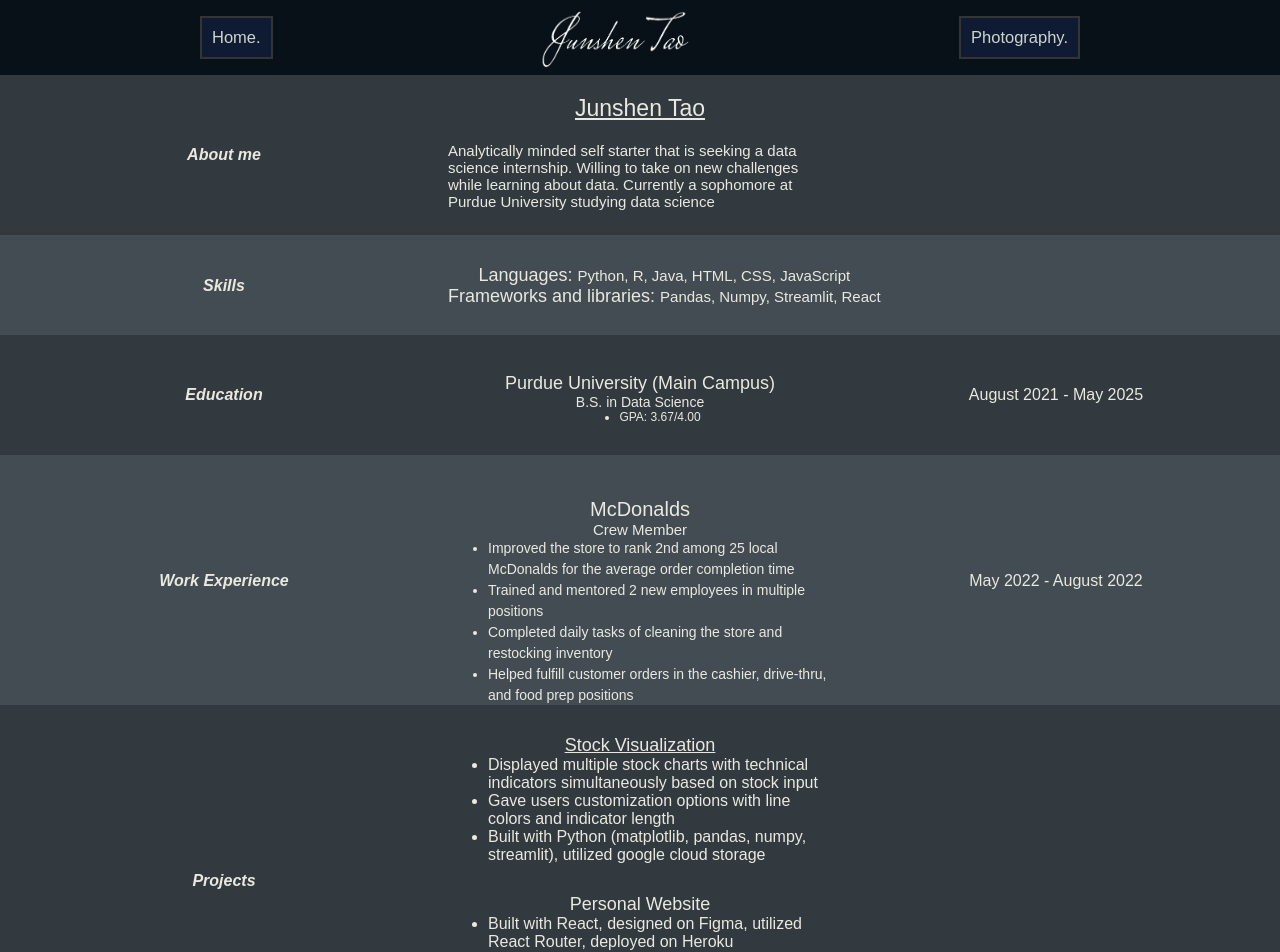
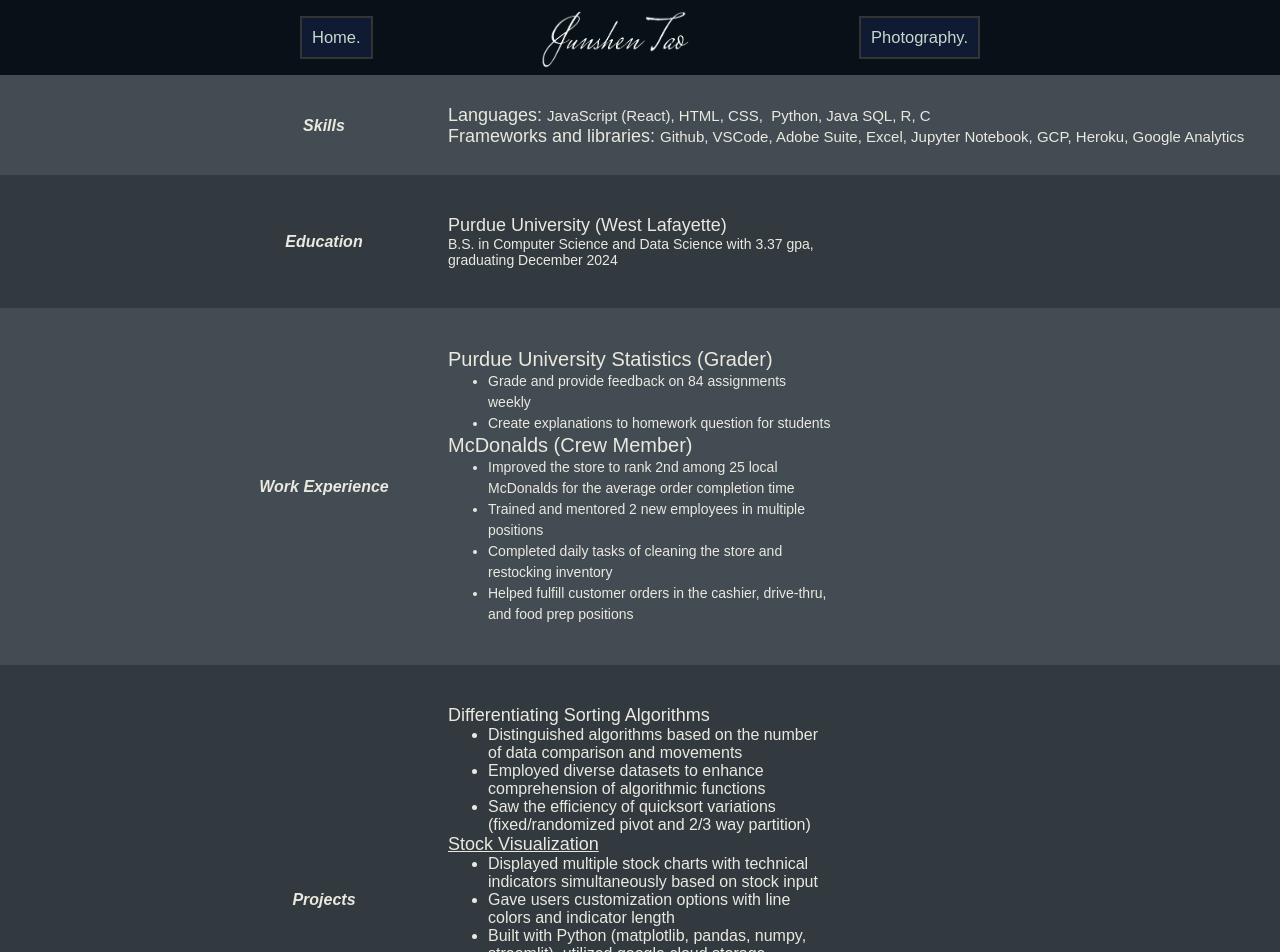
Before and after one commit to jtao1/my-website, a React (Create React App) app: page / in a window 1280 px wide. Shown: the top 952 px of the page. Built offline with nearby package versions, Linux system fonts and the light colour scheme.

Commit message:
updated website, reduced margins

```diff
--- a/src/HomePage/HomePage.js
+++ b/src/HomePage/HomePage.js
@@ -1,5 +1,5 @@
 import React from 'react';
-import AboutMeSection from './Sections/AboutMeSection.js';
+//import AboutMeSection from './Sections/AboutMeSection.js';
 import SkillsSection from './Sections/SkillsSection.js';
 import EducationSection from './Sections/EducationSection';
 import WorkExperienceSection from './Sections/WorkExperienceSection';
@@ -8,7 +8,7 @@ import ProjectsSection from './Sections/ProjectsSection.';
 export default function HomePage() {
     return (
         <div>
-            <AboutMeSection />
+            {/*<AboutMeSection />*/}
             <SkillsSection />
             <EducationSection />
             <WorkExperienceSection />
--- a/src/HomePage/Sections/EducationSection.css
+++ b/src/HomePage/Sections/EducationSection.css
@@ -1,6 +1,5 @@
 .education {
     background-color: #32393F;
-    height: 120px;
     color: #E9E9DF;
     display: grid;
     grid-template-areas: "title content time";
@@ -15,13 +14,15 @@
     align-items: center;
     justify-content: center;
     grid-area: title;
+    margin-left: 200px;
 }
 
 .education_contents {
     display: flex;
     flex-direction: column;
-    align-items: center;
-    margin-top: 38px;
+    align-items: left;
+    padding-top: 40px;
+    padding-bottom: 40px;
     width: auto;
 }
 
@@ -32,12 +33,8 @@
 .education_degree {
     font-size: 14px;
     display: flex;
+    align-items: left;
 }
-
-.education li {
-    font-size: 12px;
-}
-
 
 .education_time {
     grid-area: time;
--- a/src/HomePage/Sections/EducationSection.js
+++ b/src/HomePage/Sections/EducationSection.js
@@ -6,15 +6,12 @@ export default function EducationSection() {
         <div className='education'>
             <h1 className='education_title'>Education</h1>
             <div className='education_contents'>
-                <h1 className='education_university'>Purdue University (Main Campus)</h1>
-                <h1 className='education_degree'>B.S. in Data Science</h1>
-                <ul>
-                    <li>GPA: 3.67/4.00</li>
-                </ul>
+                <h1 className='education_university'>Purdue University (West Lafayette)</h1>
+                <h1 className='education_degree'>B.S. in Computer Science and Data Science with 3.37 gpa, graduating December 2024</h1>
             </div>
-            <div className='education_time'>
-                <h1>August 2021 - May 2025</h1>
-            </div>
+            {/*<div className='education_time'>
+                <h1>August 2021 - December 2024</h1>
+            </div>*/}
         </div>
     )
 }
--- a/src/HomePage/Sections/ProjectsSection..js
+++ b/src/HomePage/Sections/ProjectsSection..js
@@ -6,6 +6,12 @@ export default function ProjectsSection() {
         <div className='projects'>
             <h1 className='projects_title'>Projects</h1>
             <div className='projects_contents'>
+            <h1 className='projects_project_title'>Differentiating Sorting Algorithms</h1>
+                <ul className='projects_project_info'>
+                    <li>Distinguished algorithms based on the number of data comparison and movements</li>
+                    <li>Employed diverse datasets to enhance comprehension of algorithmic functions</li>
+                    <li>Saw the efficiency of quicksort variations (fixed/randomized pivot and 2/3 way partition)</li>
+                </ul>
                 <h1 className='projects_project_title'><a className='projects_links' href='https://jtao1-stocks-visualization-stocks-display-roe5sa.streamlitapp.com/'>Stock Visualization</a></h1>
                 <ul className='projects_project_info'>
                     <li>Displayed multiple stock charts with technical indicators simultaneously based on stock input</li>
--- a/src/HomePage/Sections/ProjectsSection.css
+++ b/src/HomePage/Sections/ProjectsSection.css
@@ -1,6 +1,5 @@
 .projects {
     background-color: #32393F;
-    height: 340px;
     color: #E9E9DF;
     display: grid;
     grid-template-areas: 'title name'
@@ -16,19 +15,21 @@
     align-items: center;
     justify-content: center;
     grid-area: title;
+    margin-left: 200px;
 }
 
 .projects_contents {
     display: flex;
     flex-direction: column;
     justify-items: center;
-    align-items: center;
+    align-items: left;
+    padding-top: 40px;
+    padding-bottom: 40px;
 }
 
 .projects_project_title {
     grid-area: name;
     font-size: 18px;
-    margin-top: 30px;
 }
 
 .projects li{
--- a/src/HomePage/Sections/SkillsSection.css
+++ b/src/HomePage/Sections/SkillsSection.css
@@ -16,12 +16,13 @@
     align-items: center;
     justify-content: center;
     grid-area: title;
+    margin-left: 200px;
 }
 
 .skills_contents {
     display: flex;
     flex-direction: column;
-    align-items: center;
+    align-items: left;
     margin-top: 30px;
     margin-bottom: 30px;
     grid-area: content;
--- a/src/HomePage/Sections/SkillsSection.js
+++ b/src/HomePage/Sections/SkillsSection.js
@@ -8,11 +8,11 @@ export default function SkillsSection() {
             <div className='skills_contents'>
                 <h1 className='skills_examples'>
                     <span className='skills_descriptor'>Languages: </span>
-                    Python, R, Java, HTML, CSS, JavaScript
+                    JavaScript (React), HTML, CSS,  Python, Java SQL, R, C
                 </h1>
                 <h1 className='skills_examples'>
                     <span className='skills_descriptor'>Frameworks and libraries: </span>
-                    Pandas, Numpy, Streamlit, React
+                    Github, VSCode, Adobe Suite, Excel, Jupyter Notebook, GCP, Heroku, Google Analytics
                 </h1>
             </div>
         </div>
--- a/src/HomePage/Sections/WorkExperienceSection.css
+++ b/src/HomePage/Sections/WorkExperienceSection.css
@@ -1,6 +1,5 @@
 .work_experience {
     background-color: #434C53;
-    height: 250px;
     color: #E9E9DF;
     display: grid;
     grid-template-areas: 'title content time';
@@ -10,18 +9,19 @@
 .work_experience_title {
     font-weight: 600;
     font-size: 16px;
+    margin-left: 200px;
     font-style: italic;
     display: flex;
     align-items: center;
     justify-content: center;
-    grid-area: title;
 }
 
 .work_experience_contents {
     display: flex;
     flex-direction: column;
-    align-items: center;
-    margin-top: 43px;
+    align-items: left;
+    padding-top: 40px;
+    padding-bottom: 40px;
     width: auto;
 }
 
@@ -29,16 +29,10 @@
     font-size: 20px;
 }
 
-.work_experience_job_title {
-    font-size: 15px;
-    display: flex;
-}
-
 .work_experience_info li{
     font-size: 14px;
     line-height: 1.5;
 }
-
 
 .work_experience_time {
     grid-area: time;
--- a/src/HomePage/Sections/WorkExperienceSection.js
+++ b/src/HomePage/Sections/WorkExperienceSection.js
@@ -6,8 +6,12 @@ export default function WorkExperienceSection() {
         <div className='work_experience'>
             <h1 className='work_experience_title'>Work Experience</h1>
             <div className='work_experience_contents'>
-                <h1 className='work_experience_employer'>McDonalds</h1>
-                <h1 className='work_experience_job_title'>Crew Member</h1>
+                <h1 className='work_experience_employer'>Purdue University Statistics (Grader)</h1>
+                <ul className='work_experience_info'>
+                    <li>Grade and provide feedback on 84 assignments weekly</li>
+                    <li>Create explanations to homework question for students</li>
+                </ul>
+                <h1 className='work_experience_employer'>McDonalds (Crew Member)</h1>
                 <ul className='work_experience_info'>
                     <li>Improved the store to rank 2nd among 25 local McDonalds for the average order completion time</li>
                     <li>Trained and mentored 2 new employees in multiple positions</li>
@@ -15,9 +19,9 @@ export default function WorkExperienceSection() {
                     <li>Helped fulfill customer orders in the cashier, drive-thru, and food prep positions</li>
                 </ul>
             </div>
-            <div className='work_experience_time'>
+            {/*<div className='work_experience_time'>
                 <h1>May 2022 - August 2022</h1>
-            </div>
+    </div>*/}
         </div>
     )
 }
--- a/src/components/BotNavBar.css
+++ b/src/components/BotNavBar.css
@@ -31,7 +31,7 @@
     flex-direction: column;
     align-items: center;
     justify-content: center;
-    margin-left: 200px;
+    margin-left: 300px;
     padding: 10px;
     cursor: pointer;
     text-decoration: none;
@@ -108,7 +108,7 @@
     display: flex;
     align-items: center;
     justify-content: center;
-    margin-right: 200px;
+    margin-right: 300px;
     color: #CCD5CB;
     cursor: pointer;
 }
--- a/src/components/BotNavBar.js
+++ b/src/components/BotNavBar.js
@@ -21,7 +21,7 @@ export default function BotNavBar() {
                 <a href={Resume} download='Junshen_Tao_Resume.pdf'>
                     <div className='bot_nav_bar_resume_download'>
                         <h1 className='bot_nav_bar_download_text'>Download Resume</h1>
-                        <h1 className='bot_nav_bar_update_text'>updated August 2022</h1>
+                        <h1 className='bot_nav_bar_update_text'>updated May 2023</h1>
                     </div>
                 </a>
                 <h1 className='bot_nav_bar_email'>junshentao1@gmail.com</h1>
--- a/src/components/TopNavBar.css
+++ b/src/components/TopNavBar.css
@@ -39,7 +39,7 @@
 }
 
 .top_nav_bar_home {
-    margin-left: 200px;
+    margin-left: 300px;
     text-decoration: none;
     padding: 10px;
     background: #0F1B32;
@@ -53,7 +53,7 @@
 }
 
 .top_nav_bar_photography {
-    margin-right: 200px;
+    margin-right: 300px;
     text-decoration: none;
     padding: 10px;
     background: #0F1B32;
```
Also changed, not shown: 1 other file (tests, documents, lock files or other folders).
